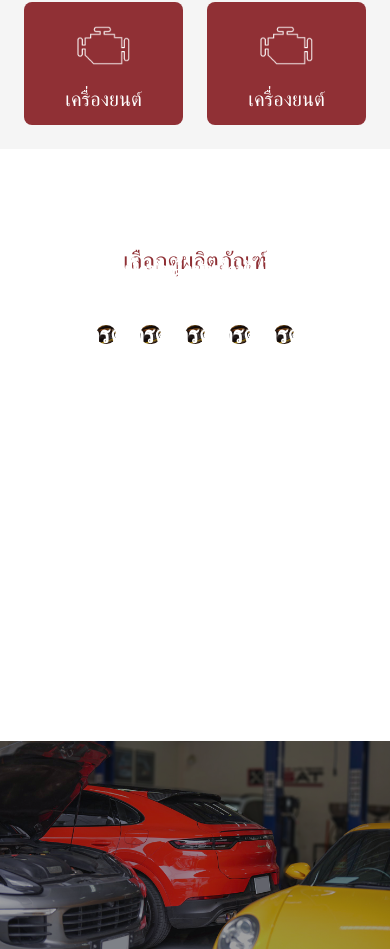
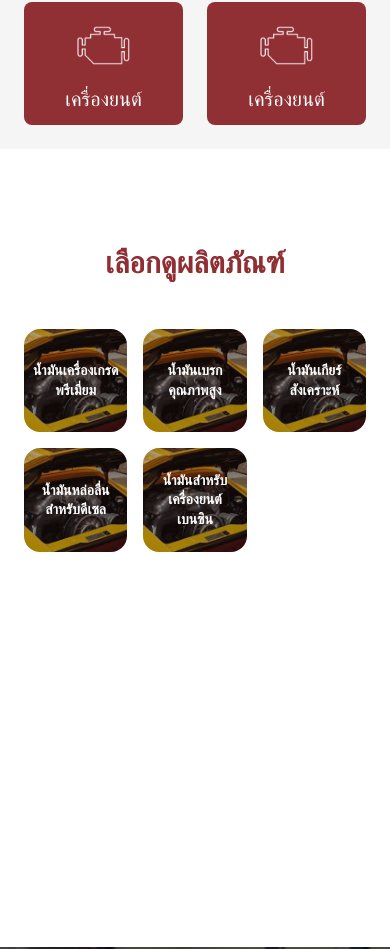
Before and after one commit to RachaponKjr/TSAT, a Next.js app in the folder tsat-frontend-project/: page / in a window 390 px wide. Shown: the part 2848-3797 px from the top of the page. Built offline with nearby package versions, Linux system fonts and the light colour scheme; a web font is replaced by a local one.

Commit message:
feat: responsive card product

```diff
--- a/tsat-frontend-project/src/app/page.tsx
+++ b/tsat-frontend-project/src/app/page.tsx
@@ -17,23 +17,9 @@ export default function Home() {
       <HeaderSection />
       <CarouselReview />
       <CarouselModel />
+      <Services />
+      <CardSelectProduct />
 
-      <Services />
-
-      <div className="bg-white py-24">
-        <div className="px-24">
-          <div className="text-2xl mb-12 text-center  text-[#8F2F34] ">
-            เลือกดูผลิตภัณฑ์
-          </div>
-          <div className="grid grid-cols-5 gap-6">
-            <CardSelectProduct />
-            <CardSelectProduct />
-            <CardSelectProduct />
-            <CardSelectProduct />
-            <CardSelectProduct />
-          </div>
-        </div>
-      </div>
       <div className="relative  min-h-screen flex items-center justify-center">
         <img
           src="../images/car.png"
--- a/tsat-frontend-project/src/components/cardSelectProduct.tsx
+++ b/tsat-frontend-project/src/components/cardSelectProduct.tsx
@@ -1,16 +1,53 @@
 import React from 'react';
 
-export default function cardSelectProduct() {
+const mockProducts = [
+  {
+    name: 'น้ำมันเครื่องเกรดพรีเมี่ยม',
+    image: '../images/oil.png',
+  },
+  {
+    name: 'น้ำมันเบรกคุณภาพสูง',
+    image: '../images/oil.png',
+  },
+  {
+    name: 'น้ำมันเกียร์สังเคราะห์',
+    image: '../images/oil.png',
+  },
+  {
+    name: 'น้ำมันหล่อลื่นสำหรับดีเซล',
+    image: '../images/oil.png',
+  },
+  {
+    name: 'น้ำมันสำหรับเครื่องยนต์เบนซิน',
+    image: '../images/oil.png',
+  },
+];
+
+export default function CardSelectProduct() {
   return (
     <div>
-      <div className="relative w-full pb-[100%]">
-        <img
-          src=" ../images/oil.png"
-          alt="Product"
-          className="absolute top-0 left-0 w-full w-32 object-cover rounded-2xl"
-        />
-        <div className="absolute text-white text-lg font-bold inset-0 flex items-center justify-center">
-          <span className="text-2xl">น้ำมันเครื่องเกรดพรีเมี่ยม</span>
+      <div className="bg-white py-24">
+        <div className="px-6 md:px-24">
+          <div className="text-3xl font-bold mb-12 text-center text-[#8F2F34]">
+            เลือกดูผลิตภัณฑ์
+          </div>
+
+          <div className="grid grid-cols-3 md:grid-cols-5 gap-4 md:gap-8">
+            {mockProducts.map((product, index) => (
+              <div key={index} className="relative w-full aspect-square">
+                <img
+                  src={product.image}
+                  alt={product.name}
+                  className="absolute top-0 left-0 w-full h-full object-cover rounded-2xl"
+                />
+                <div className="absolute text-white text-lg font-bold inset-0 flex items-center justify-center text-center px-2">
+                  <span className="text-sm sm:text-base md:text-xl leading-snug">
+                    {product.name}
+                  </span>
+                </div>
+              </div>
+            ))}
+          </div>
         </div>
       </div>
     </div>
```
